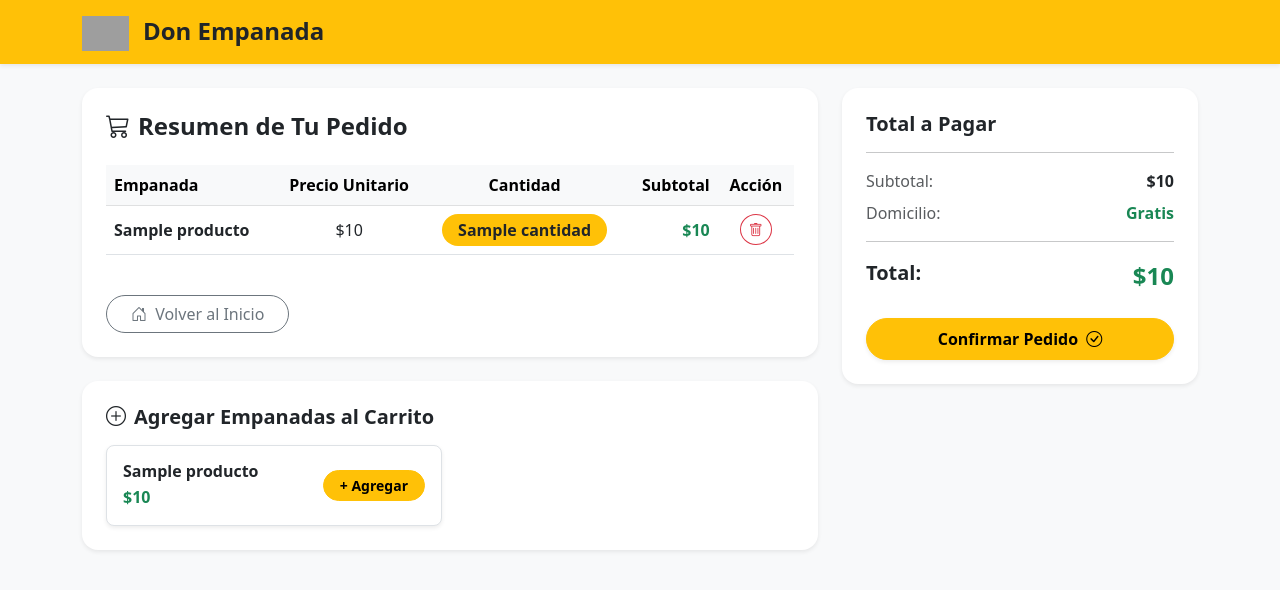
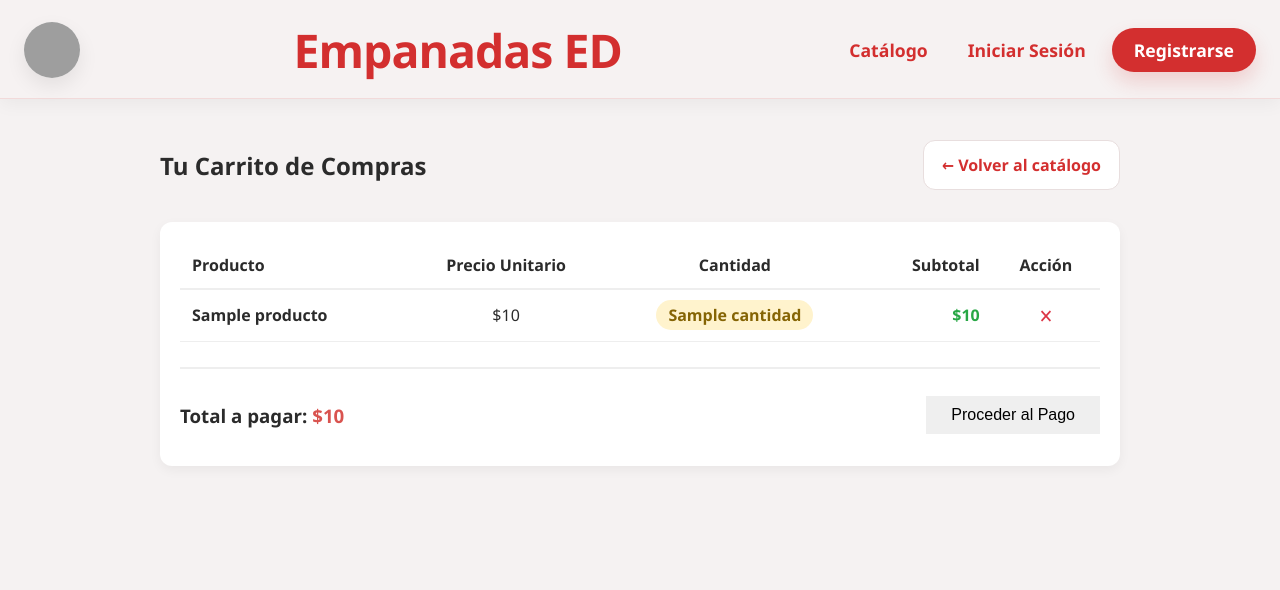
Before and after one commit to wilsongaruse-web/proyecto_comercio, a Django app: template catalogo/templates/catalogo/cart.html in a window 1280 px wide. Shown: the top 590 px of the page. Run offline with Django 3.2, Linux system fonts and the light colour scheme; the template is opened without the code that fills it: most values are stand-ins (such as "Sample title", 1, 10 or a date in 2020); grey boxes are pictures that could not be loaded.

```diff
--- a/catalogo/models.py
+++ b/catalogo/models.py
@@ -26,7 +26,7 @@ class CarritoItem(models.Model):
     cantidad = models.PositiveIntegerField(default=1)
 
     def subtotal(self):
-        return self.producto.precio * self.cantidad
+        return self.producto.precio_actual() * self.cantidad
 
     def __str__(self):
         return f"{self.cantidad}x {self.producto.nombre}"
--- a/catalogo/templates/catalogo/cart.html
+++ b/catalogo/templates/catalogo/cart.html
@@ -4,130 +4,83 @@
 <head>
     <meta charset="UTF-8">
     <meta name="viewport" content="width=device-width, initial-scale=1.0">
-    <title>Carrito de Compras - Don Empanada</title>
-    <!-- Bootstrap 5 CSS -->
-    <link href="https://cdn.jsdelivr.net/npm/bootstrap@5.3.0/dist/css/bootstrap.min.css" rel="stylesheet">
-    <!-- Bootstrap Icons -->
-    <link rel="stylesheet" href="https://cdn.jsdelivr.net/npm/bootstrap-icons@1.11.0/font/bootstrap-icons.css">
+    <title>Carrito de Compras | Empanadas ED</title>
+    <link rel="stylesheet" href="{% static 'style.css' %}">
 </head>
-<body class="bg-light">
+<body>
+    <!-- Cabecera idéntica a la del catálogo -->
+    <header class="site-header">
+        <div class="header-inner">
+            <a href="{% url 'catalogo:catalogo' %}" class="logo-button" aria-label="Volver al catálogo">
+                <img class="logo-image" src="{% static 'ed.jpeg' %}" alt="Logo de Empanadas ED">
+            </a>
+            <h1 class="brand-title">Empanadas ED</h1>
+            <nav class="site-nav">
+                <a href="{% url 'catalogo:catalogo' %}">Catálogo</a>
+                <a href="#">Iniciar Sesión</a>
+                <a href="#" class="cta-link">Registrarse</a>
+            </nav>
+        </div>
+    </header>
 
-<nav class="navbar navbar-dark bg-warning shadow-sm mb-4">
-    <div class="container">
-        <a class="navbar-brand fw-bold text-dark fs-4" href="#">
-            <img src="{% static 'carrito/img/logo.png' %}" alt="Logo Don Empanada" class="me-2" height="35">
-            Don Empanada
-        </a>
+    <main class="container" style="max-width: 1000px; margin: 30px auto; padding: 0 20px;">
+        <div style="display: flex; justify-content: space-between; align-items: center; margin-bottom: 20px;">
+            <h2>Tu Carrito de Compras</h2>
+            <a href="{% url 'catalogo:catalogo' %}" class="button-secondary" style="text-decoration: none;">← Volver al catálogo</a>
         </div>
-</nav>
-
-<div class="container my-4">
-    <div class="row g-4">
-        <!-- Tabla del Resumen de Productos -->
-        <div class="col-lg-8">
-            <div class="card border-0 shadow-sm rounded-4 mb-4">
-                <div class="card-body p-4">
-                    <h4 class="fw-bold mb-4 text-dark"><i class="bi bi-cart3 me-2"></i>Resumen de Tu Pedido</h4>
 
         {% if items %}
-                    <div class="table-responsive">
-                        <table class="table align-middle">
-                            <thead class="table-light">
-                                <tr>
-                                    <th>Empanada</th>
-                                    <th class="text-center">Precio Unitario</th>
-                                    <th class="text-center">Cantidad</th>
-                                    <th class="text-end">Subtotal</th>
-                                    <th class="text-center">Acción</th>
+            <div style="background: #fff; border-radius: 12px; padding: 20px; box-shadow: 0 4px 12px rgba(0,0,0,0.05); overflow-x: auto;">
+                <table style="width: 100%; border-collapse: collapse;">
+                    <thead>
+                        <tr style="border-bottom: 2px solid #eee; text-align: left;">
+                            <th style="padding: 12px;">Producto</th>
+                            <th style="padding: 12px; text-align: center;">Precio Unitario</th>
+                            <th style="padding: 12px; text-align: center;">Cantidad</th>
+                            <th style="padding: 12px; text-align: right;">Subtotal</th>
+                            <th style="padding: 12px; text-align: center;">Acción</th>
                         </tr>
                     </thead>
                     <tbody>
                         {% for item in items %}
-                                <tr>
-                                    <td class="fw-semibold text-dark">{{ item.producto.nombre }}</td>
-                                    <td class="text-center">${{ item.producto.precio|floatformat:0 }}</td>
-                                    <td class="text-center">
-                                        <span class="badge bg-warning text-dark rounded-pill px-3 py-2 fs-6">{{ item.cantidad }}</span>
+                            <tr style="border-bottom: 1px solid #eee;">
+                                <td style="padding: 12px; font-weight: bold;">{{ item.producto.nombre }}</td>
+                                <td style="padding: 12px; text-align: center;">${{ item.producto.precio_actual|floatformat:0 }}</td>
+                                <td style="padding: 12px; text-align: center;">
+                                    <span style="background: #fff3cd; color: #856404; padding: 4px 12px; border-radius: 20px; font-weight: bold;">
+                                        {{ item.cantidad }}
+                                    </span>
                                 </td>
-                                    <td class="text-end fw-bold text-success">${{ item.subtotal|floatformat:0 }}</td>
-                                    <td class="text-center">
-                                        <a href="{% url 'eliminar_del_carrito' item.id %}" class="btn btn-outline-danger btn-sm rounded-circle">
-                                            <i class="bi bi-trash"></i>
+                                <td style="padding: 12px; text-align: right; color: #28a745; font-weight: bold;">
+                                    ${{ item.subtotal|floatformat:0 }}
+                                </td>
+                                <td style="padding: 12px; text-align: center;">
+                                    <a href="{% url 'catalogo:eliminar_del_carrito' item.id %}"
+                                       style="color: #dc3545; text-decoration: none; font-size: 1.2rem; font-weight: bold;"
+                                       title="Eliminar producto">
+                                       ✕
                                     </a>
                                 </td>
                             </tr>
                         {% endfor %}
                     </tbody>
                 </table>
-                    </div>
-                    {% else %}
-                    <div class="alert alert-info rounded-4 text-center py-4">
-                        <i class="bi bi-cart-x fs-1 d-block mb-2"></i>
-                        Tu carrito está vacío. ¡Agrega algunas empanadas abajo!
-                    </div>
-                    {% endif %}
 
-                    <div class="d-flex flex-wrap justify-content-between align-items-center mt-4 gap-2">
-                        <a href="/" class="btn btn-outline-secondary rounded-pill px-4">
-                            <i class="bi bi-house-door me-1"></i> Volver al Inicio
-                        </a>
-                    </div>
-                </div>
-            </div>
-
-            <!-- Catálogo Rápido para Pruebas de Selección -->
-            <div class="card border-0 shadow-sm rounded-4">
-                <div class="card-body p-4">
-                    <h5 class="fw-bold mb-3"><i class="bi bi-plus-circle me-2"></i>Agregar Empanadas al Carrito</h5>
-                    <div class="row g-3">
-                        {% for prod in productos %}
-                        <div class="col-md-6">
-                            <div class="p-3 border rounded-3 d-flex justify-content-between align-items-center bg-white shadow-sm">
-                                <div>
-                                    <h6 class="fw-bold mb-1">{{ prod.nombre }}</h6>
-                                    <span class="text-success fw-bold">${{ prod.precio|floatformat:0 }}</span>
-                                </div>
-                                <a href="{% url 'agregar_al_carrito' prod.id %}" class="btn btn-sm btn-warning rounded-pill px-3 fw-bold">
-                                    + Agregar
-                                </a>
-                            </div>
-                        </div>
-                        {% empty %}
-                        <p class="text-muted small">No hay productos creados aún en la base de datos.</p>
-                        {% endfor %}
-                    </div>
-                </div>
-            </div>
-        </div>
-
-        <!-- Columna Lateral: Total y Pago -->
-        <div class="col-lg-4">
-            <div class="card border-0 shadow-sm rounded-4 bg-white">
-                <div class="card-body p-4">
-                    <h5 class="fw-bold mb-3">Total a Pagar</h5>
-                    <hr>
-                    <div class="d-flex justify-content-between mb-2">
-                        <span class="text-muted">Subtotal:</span>
-                        <span class="fw-semibold">${{ total|floatformat:0 }}</span>
-                    </div>
-                    <div class="d-flex justify-content-between mb-3">
-                        <span class="text-muted">Domicilio:</span>
-                        <span class="text-success fw-semibold">Gratis</span>
-                    </div>
-                    <hr>
-                    <div class="d-flex justify-content-between mb-4">
-                        <span class="fs-5 fw-bold">Total:</span>
-                        <span class="fs-4 fw-bold text-success">${{ total|floatformat:0 }}</span>
-                    </div>
-                    <button class="btn btn-warning w-100 fw-bold py-2 rounded-pill shadow-sm">
-                        Confirmar Pedido <i class="bi bi-check-circle ms-1"></i>
+                <div style="margin-top: 25px; padding-top: 15px; border-top: 2px solid #eee; display: flex; justify-content: space-between; align-items: center;">
+                    <h3>Total a pagar: <span style="color: #d9534f;">${{ total|floatformat:0 }}</span></h3>
+                    <button class="btn-comprar" style="padding: 10px 25px; font-size: 1rem; cursor: pointer;">
+                        Proceder al Pago
                     </button>
                 </div>
             </div>
+        {% else %}
+            <div style="background: #fff; border-radius: 12px; padding: 40px; text-align: center; box-shadow: 0 4px 12px rgba(0,0,0,0.05);">
+                <p style="font-size: 1.2rem; color: #666; margin-bottom: 20px;">Tu carrito está actualmente vacío.</p>
+                <a href="{% url 'catalogo:catalogo' %}" class="btn-comprar" style="text-decoration: none; padding: 10px 20px; display: inline-block;">
+                    Explorar Catálogo
+                </a>
             </div>
-    </div>
-</div>
-
-<script src="https://cdn.jsdelivr.net/npm/bootstrap@5.3.0/dist/js/bootstrap.bundle.min.js"></script>
+        {% endif %}
+    </main>
 </body>
 </html>
--- a/catalogo/templates/catalogo/catalogo.html
+++ b/catalogo/templates/catalogo/catalogo.html
@@ -102,7 +102,11 @@
                             </div>
 
                             <div class="card-actions">
-                                <button type="button" class="btn-comprar">Agregar al carrito</button>
+                                <form action="{% url 'catalogo:agregar_al_carrito' producto.id %}" method="POST">
+                                    {% csrf_token %}
+                                    <input type="hidden" name="cantidad" value="1">
+                                    <button type="submit" class="btn-comprar">Agregar al carrito</button>
+                                </form>
                             </div>
                         </div>
                     </article>
```
Also changed, not shown: catalogo/views.py (+13 -12 lines), db.sqlite3. Lines whose indentation alone changed are shown as unchanged.
